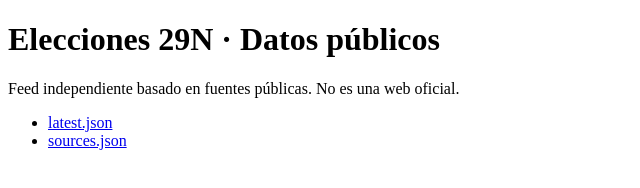
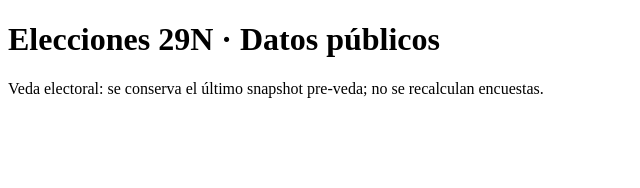
Before and after one commit to villazonjavier/elecciones-29n-data, a plain HTML site: page index.html in a window 1280 px wide. Shown: the whole page, without its empty margins (0-640 px from the left). Drawn offline with Linux system fonts and the light colour scheme.

Commit message:
data: refresh election feed

```diff
--- a/index.html
+++ b/index.html
@@ -1,5 +1,2 @@
 <!doctype html><meta charset="utf-8"><title>Elecciones 29N · Datos</title>
-<h1>Elecciones 29N · Datos públicos</h1>
-<p>Feed independiente basado en fuentes públicas. No es una web oficial.</p>
-<ul><li><a href="api/v1/elections/spain/2026/latest.json">latest.json</a></li>
-<li><a href="meta/sources.json">sources.json</a></li></ul>
+<h1>Elecciones 29N · Datos públicos</h1><p>Veda electoral: se conserva el último snapshot pre-veda; no se recalculan encuestas.</p>
```
